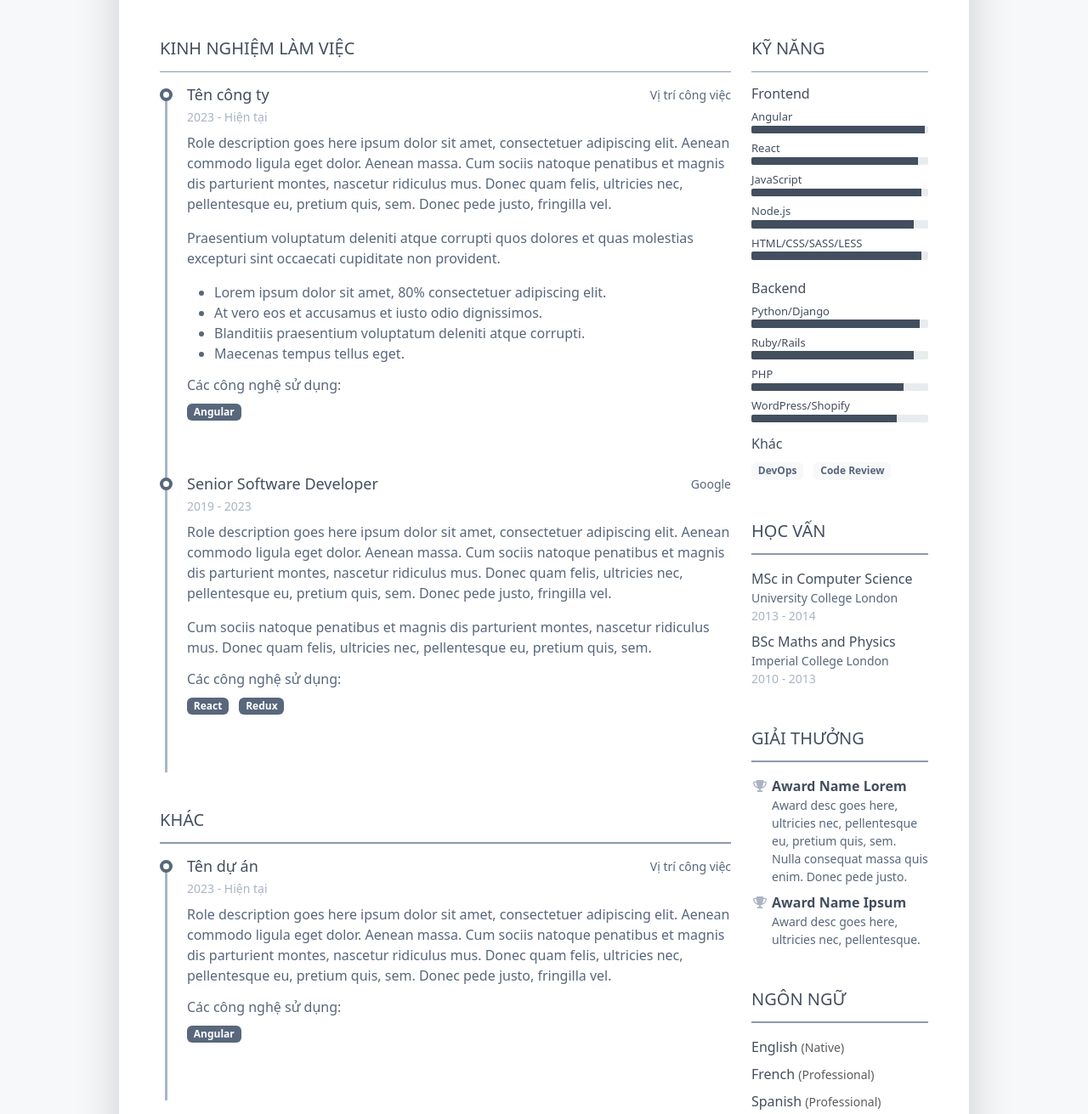
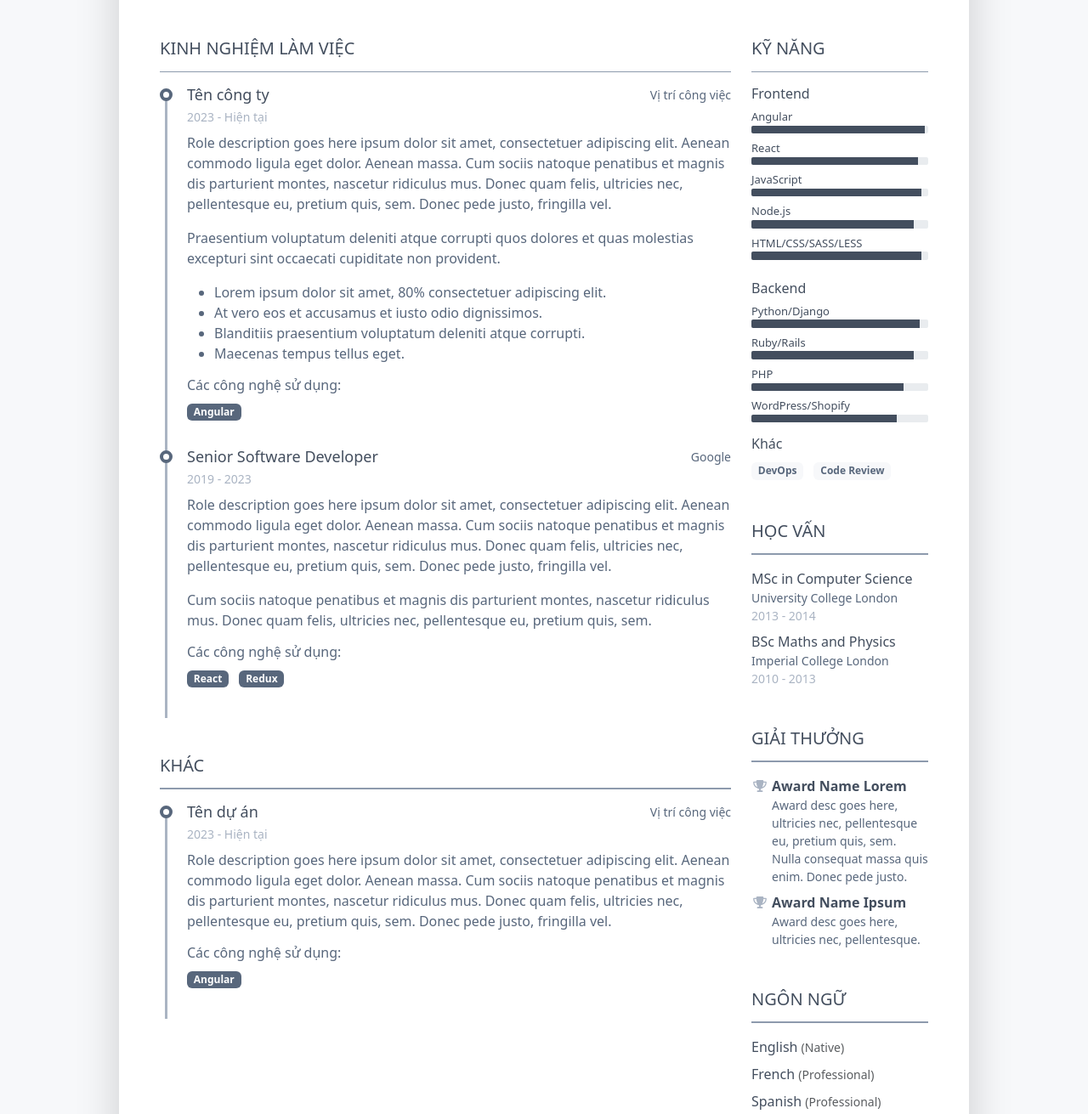
Before and after one commit to nghiemtientuan/LIC-CV-template, a plain HTML site: page index.html in a window 1280 px wide. Shown: the part 525-1836 px from the top of the page at 85% size. Drawn offline with Linux system fonts and the light colour scheme; a web font is replaced by a local one.

Commit message:
feat: fix padding bottom

```diff
--- a/index.html
+++ b/index.html
@@ -100,7 +100,7 @@
 						    <h2 class="resume-section-title text-uppercase font-weight-bold pb-3 mb-3">Kinh nghiệm làm việc</h2>
 						    <div class="resume-section-content">
 							    <div class="resume-timeline position-relative">
-								    <article class="resume-timeline-item position-relative pb-5">
+								    <article class="resume-timeline-item position-relative pb-3">
 									    <div class="resume-timeline-item-header mb-2">
 										    <div class="d-flex flex-column flex-md-row">
 												<!-- Tên công ty -->
@@ -128,7 +128,7 @@
 									    </div>
 								    </article>
 
-								    <article class="resume-timeline-item position-relative pb-5">
+								    <article class="resume-timeline-item position-relative pb-3">
 									    <div class="resume-timeline-item-header mb-2">
 										    <div class="d-flex flex-column flex-md-row">
 										        <h3 class="resume-position-title font-weight-bold mb-1">Senior Software Developer</h3>
@@ -156,7 +156,7 @@
 						    <h2 class="resume-section-title text-uppercase font-weight-bold pb-3 mb-3">Khác</h2>
 						    <div class="resume-section-content">
 							    <div class="resume-timeline position-relative">
-								    <article class="resume-timeline-item position-relative pb-5">
+								    <article class="resume-timeline-item position-relative pb-3">
 									    <div class="resume-timeline-item-header mb-2">
 										    <div class="d-flex flex-column flex-md-row">
 										        <h3 class="resume-position-title font-weight-bold mb-1">Tên dự án</h3>
```
